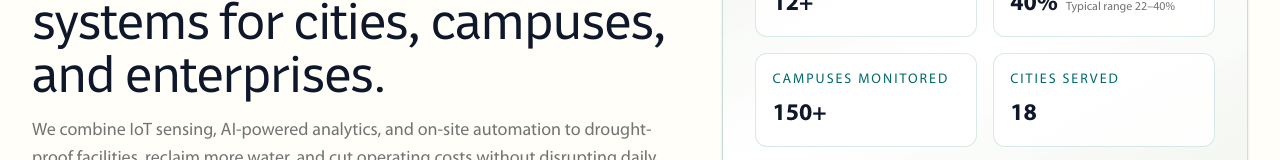
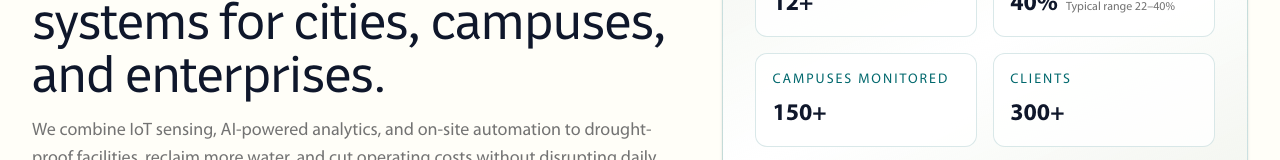
Before and after one commit to rahulkrishna-web/greenvironment, a Next.js app: page /about in a window 1280 px wide. Shown: the part 760-920 px from the top of the page. Built offline with nearby package versions, Linux system fonts and the light colour scheme.

Commit message:
update metrics and achievements targets; refine contact section text and lead section heading

```diff
--- a/components/about.tsx
+++ b/components/about.tsx
@@ -28,7 +28,7 @@ const metrics = [
   { label: "Years operating", value: 12, suffix: "+" },
   { label: "Water savings", value: 40, suffix: "%", hint: "Typical range 22–40%" },
   { label: "Campuses monitored", value: 150, suffix: "+" },
-  { label: "Cities served", value: 18, suffix: "" },
+  { label: "Clients", value: 300, suffix: "+" },
 ];
 
 const approach = [
--- a/components/achievements-section.tsx
+++ b/components/achievements-section.tsx
@@ -21,7 +21,7 @@ interface AchievementsSectionProps {
 export default function AchievementsSection({
   items = [
     { id: 1, icon: "Briefcase", title: "Projects", target: 300, suffix: "+" },
-    { id: 2, icon: "CheckBadge", title: "Clients", target: 85, suffix: "+" },
+    { id: 2, icon: "CheckBadge", title: "Clients", target: 300, suffix: "+" },
     { id: 3, icon: "Heart", title: "Awards", target: 12, suffix: "" },
   ],
   className = "",
--- a/components/contact.tsx
+++ b/components/contact.tsx
@@ -40,9 +40,9 @@ const Contact = () => (
             <div className="h-12 w-12 flex items-center justify-center bg-emerald-100 text-emerald-800 rounded-full">
               <MapPinIcon />
             </div>
-            <h3 className="mt-6 font-semibold text-xl">Office</h3>
+            <h3 className="mt-6 font-semibold text-xl">Offices</h3>
             <p className="my-2.5 text-muted-foreground">
-              Come say hello at our office HQ.
+              Come say hello at Our Office HQ.
             </p>
             <div className="space-y-3 text-emerald-800">
               <div>
--- a/components/lead-section-neural.tsx
+++ b/components/lead-section-neural.tsx
@@ -41,7 +41,7 @@ const LeadSectionNeural = () => {
               Your sustainability goals, met
             </p>
             <h1 className="max-w-3xl text-2xl sm:text-3xl lg:text-4xl font-bold leading-tight">
-              Water, energy & environmental sustainability systems for modern businesses
+              Water, energy & environmental sustainability systems for buildings and businesses
             </h1>
           </motion.div>
 
```
